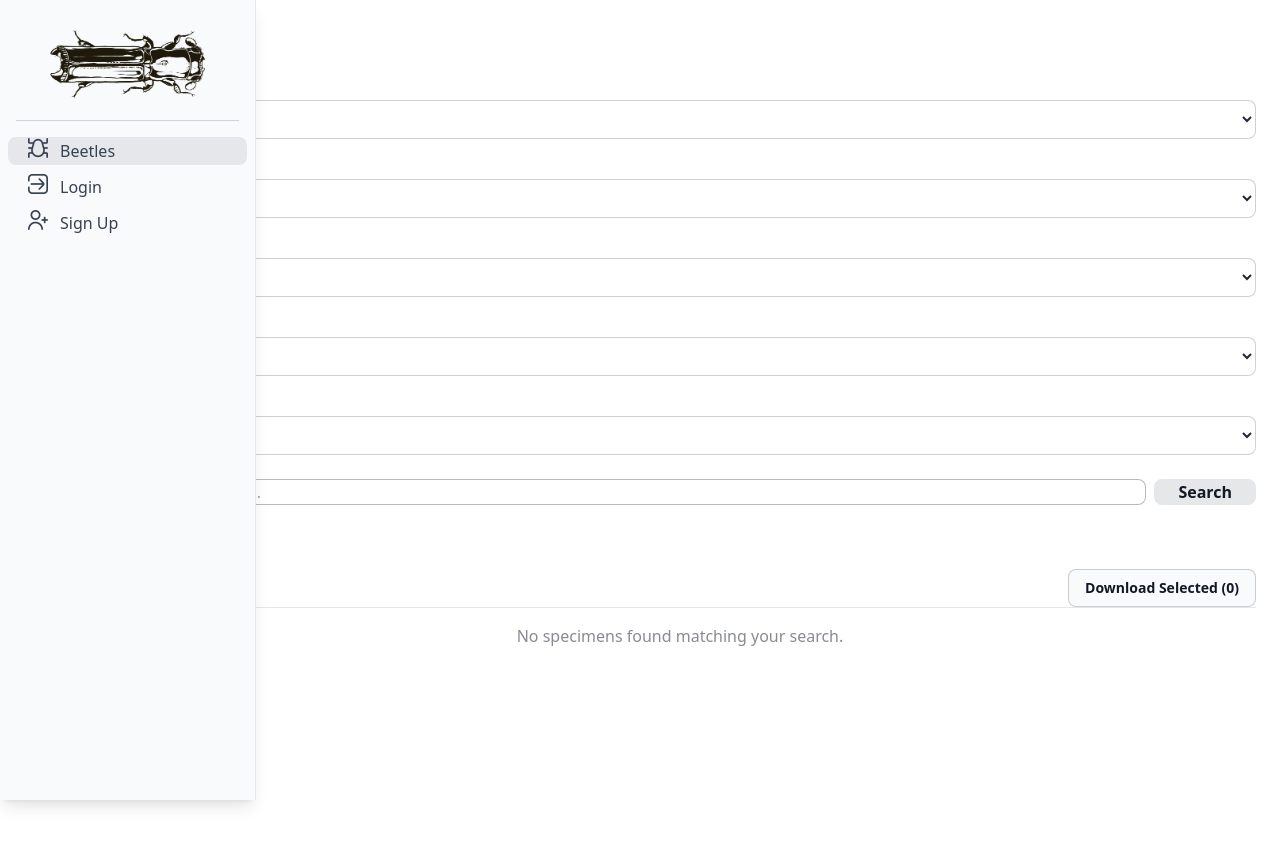
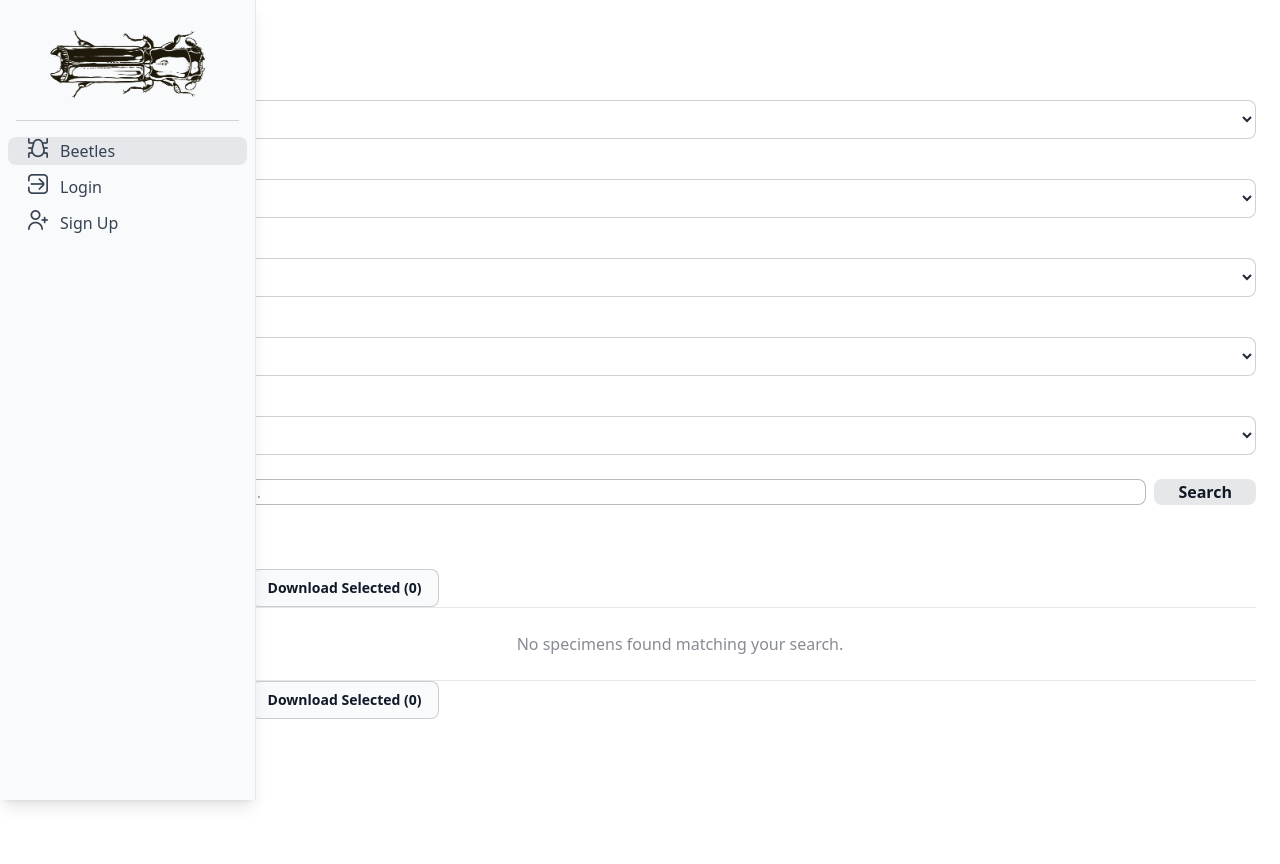
Before and after one commit to ChristopherMarais/barkandambrosiagallery, a Django app: page /beetles/ in a window 1280 px wide. Run offline with Django 5.2, Linux system fonts and the light colour scheme; data that the repository does not hold is empty; some libraries are stand-ins or nearby versions.

Commit message:
pagination fix

```diff
--- a/beetlesgallery/templates/beetles/home.html
+++ b/beetlesgallery/templates/beetles/home.html
@@ -95,26 +95,60 @@
         </div>
       </div>
 
+      {# --- TOP CONTROLS (Download & Pagination) --- #}
       {% if total_matches is not None %}
-        <div class="flex flex-wrap items-center justify-between gap-4 mb-4 pb-4 border-b border-text/10">
+        <div class="flex flex-wrap items-center justify-between gap-4 mb-6 pb-4 border-b border-text/10">
+
+          <div class="flex flex-wrap items-center gap-4">
              <div class="text-sm text-text/70">
                Found <span class="font-bold text-text">{{ total_matches }}</span> specimen{{ total_matches|pluralize }}.
              </div>
 
-          <div class="flex items-center gap-3">
-             <button type="submit" form="download-selected-form" id="download-selected-btn" disabled
-                     class="rounded-lg border border-text/20 bg-primary2 px-4 py-2 text-sm font-semibold text-text hover:bg-secondary/30 disabled:opacity-50 disabled:cursor-not-allowed transition">
-                Download Selected (<span id="selected-count">0</span>)
+             <div class="flex items-center gap-2">
+                 <button type="submit" form="download-selected-form" disabled
+                         class="download-selected-btn rounded-lg border border-text/20 bg-primary2 px-4 py-2 text-sm font-semibold text-text hover:bg-secondary/30 disabled:opacity-50 disabled:cursor-not-allowed transition">
+                    Download Selected (<span class="selected-count">0</span>)
                  </button>
 
                  {% if request.user.is_staff and total_matches > 0 %}
                     <div class="h-4 w-px bg-text/20 mx-1"></div>
-                <button type="button" form="download-all-form" onclick="document.getElementById('download-all-form').submit()"
+                    <button type="button" onclick="document.getElementById('download-all-form').submit()"
                             class="text-sm font-semibold text-accent hover:text-accent/80 hover:underline">
-                  Download All {{ total_matches }} Results
+                      Download All
                     </button>
                  {% endif %}
              </div>
+          </div>
+
+          {% if is_paginated %}
+            <nav class="flex items-center gap-2">
+              {% if page_obj.has_previous %}
+                <button type="submit" name="page" value="{{ page_obj.previous_page_number }}"
+                   class="rounded border border-text/20 px-3 py-1.5 text-sm hover:bg-secondary/30 transition">
+                  Previous
+                </button>
+              {% endif %}
+
+              <div class="flex items-center gap-2 text-sm text-text/70">
+                <span>Page</span>
+                {# Note: No 'name' attribute initially to prevent conflict with buttons. Added via JS on change. #}
+                <select onchange="this.name='page'; this.form.submit()" class="rounded border border-text/20 bg-background py-1.5 px-2 text-sm focus:ring-accent cursor-pointer">
+                  {% for p in paginator.page_range %}
+                    <option value="{{ p }}" {% if p == page_obj.number %}selected{% endif %}>{{ p }}</option>
+                  {% endfor %}
+                </select>
+                <span>of {{ paginator.num_pages }}</span>
+              </div>
+
+              {% if page_obj.has_next %}
+                <button type="submit" name="page" value="{{ page_obj.next_page_number }}"
+                   class="rounded border border-text/20 px-3 py-1.5 text-sm hover:bg-secondary/30 transition">
+                  Next
+                </button>
+              {% endif %}
+            </nav>
+          {% endif %}
+
         </div>
       {% endif %}
 
@@ -250,26 +284,60 @@
         {% endfor %}
       </div>
 
+      {# --- BOTTOM CONTROLS (Duplicate) --- #}
+      {% if total_matches is not None %}
+        <div class="flex flex-wrap items-center justify-between gap-4 mt-6 pt-4 border-t border-text/10">
+
+          <div class="flex flex-wrap items-center gap-4">
+             <div class="text-sm text-text/70">
+               Found <span class="font-bold text-text">{{ total_matches }}</span> specimen{{ total_matches|pluralize }}.
+             </div>
+
+             <div class="flex items-center gap-2">
+                 <button type="submit" form="download-selected-form" disabled
+                         class="download-selected-btn rounded-lg border border-text/20 bg-primary2 px-4 py-2 text-sm font-semibold text-text hover:bg-secondary/30 disabled:opacity-50 disabled:cursor-not-allowed transition">
+                    Download Selected (<span class="selected-count">0</span>)
+                 </button>
+
+                 {% if request.user.is_staff and total_matches > 0 %}
+                    <div class="h-4 w-px bg-text/20 mx-1"></div>
+                    <button type="button" onclick="document.getElementById('download-all-form').submit()"
+                            class="text-sm font-semibold text-accent hover:text-accent/80 hover:underline">
+                      Download All
+                    </button>
+                 {% endif %}
+             </div>
+          </div>
+
           {% if is_paginated %}
-        <nav class="flex items-center justify-center gap-2 mt-8">
+            <nav class="flex items-center gap-2">
               {% if page_obj.has_previous %}
                 <button type="submit" name="page" value="{{ page_obj.previous_page_number }}"
-               class="rounded border border-text/20 px-3 py-1.5 text-sm hover:bg-secondary/30">
+                   class="rounded border border-text/20 px-3 py-1.5 text-sm hover:bg-secondary/30 transition">
                   Previous
                 </button>
               {% endif %}
 
-          <span class="text-xs text-text/50 px-2">
-            Page {{ page_obj.number }} / {{ paginator.num_pages }}
-          </span>
+              <div class="flex items-center gap-2 text-sm text-text/70">
+                <span>Page</span>
+                <select onchange="this.name='page'; this.form.submit()" class="rounded border border-text/20 bg-background py-1.5 px-2 text-sm focus:ring-accent cursor-pointer">
+                  {% for p in paginator.page_range %}
+                    <option value="{{ p }}" {% if p == page_obj.number %}selected{% endif %}>{{ p }}</option>
+                  {% endfor %}
+                </select>
+                <span>of {{ paginator.num_pages }}</span>
+              </div>
 
               {% if page_obj.has_next %}
                 <button type="submit" name="page" value="{{ page_obj.next_page_number }}"
-               class="rounded border border-text/20 px-3 py-1.5 text-sm hover:bg-secondary/30">
+                   class="rounded border border-text/20 px-3 py-1.5 text-sm hover:bg-secondary/30 transition">
                   Next
                 </button>
               {% endif %}
             </nav>
+          {% endif %}
+
+        </div>
       {% endif %}
 
     </main>
@@ -293,15 +361,24 @@
 <script>
   // Selection Logic
   const rows = document.querySelectorAll('.row-select');
-  const dlBtn = document.getElementById('download-selected-btn');
-  const countSpan = document.getElementById('selected-count');
+
+  // Use classes because we now have two buttons and two spans (top and bottom)
+  const dlBtns = document.querySelectorAll('.download-selected-btn');
+  const countSpans = document.querySelectorAll('.selected-count');
 
   function updateState() {
     const checked = document.querySelectorAll('.row-select:checked');
-    if (dlBtn && countSpan) {
-      dlBtn.disabled = checked.length === 0;
-      countSpan.textContent = checked.length;
-    }
+    const count = checked.length;
+
+    // Update all download buttons
+    dlBtns.forEach(btn => {
+        if (btn) btn.disabled = count === 0;
+    });
+
+    // Update all count spans
+    countSpans.forEach(span => {
+        if (span) span.textContent = count;
+    });
   }
 
   rows.forEach(r => r.addEventListener('change', updateState));
```
Lines whose indentation alone changed are shown as unchanged.
